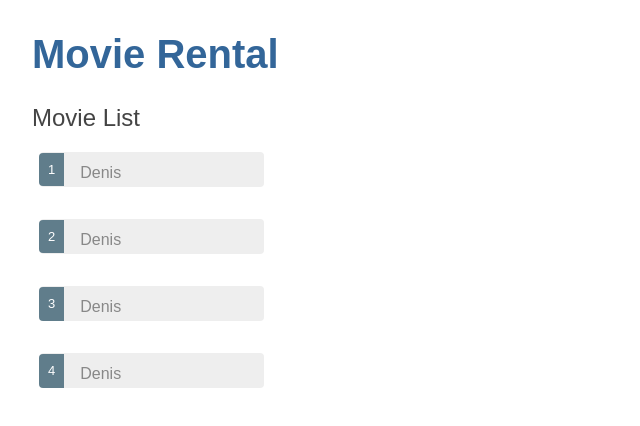
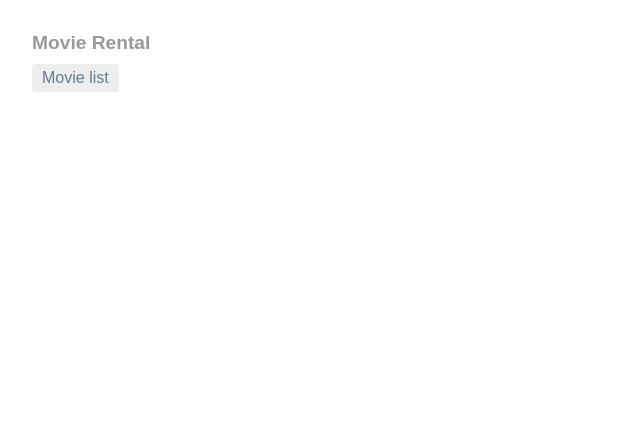
Before and after one commit to deepster/movie-rental, an Angular app in the folder web/src/main/webapp/: page / in a window 1280 px wide. Shown: the top 426 px of the page, without its empty margins (0-640 px from the left). Built offline with nearby package versions, Linux system fonts and the light colour scheme.

Commit message:
Add routing to Movie List (populated by a service)

```diff
--- a/web/src/main/webapp/src/app/app.component.css
+++ b/web/src/main/webapp/src/app/app.component.css
@@ -0,0 +1,34 @@
+/* AppComponent's private CSS styles */
+h1 {
+  font-size: 1.2em;
+  color: #999;
+  margin-bottom: 0;
+}
+
+h2 {
+  font-size: 2em;
+  margin-top: 0;
+  padding-top: 0;
+}
+
+nav a {
+  padding: 5px 10px;
+  text-decoration: none;
+  margin-top: 10px;
+  display: inline-block;
+  background-color: #eee;
+  border-radius: 4px;
+}
+
+nav a:visited, a:link {
+  color: #607d8b;
+}
+
+nav a:hover {
+  color: #039be5;
+  background-color: #cfd8dc;
+}
+
+nav a.active {
+  color: #039be5;
+}
--- a/web/src/main/webapp/src/app/app.component.html
+++ b/web/src/main/webapp/src/app/app.component.html
@@ -1,2 +1,7 @@
 <h1>{{title}}</h1>
-<app-movie-list></app-movie-list>
+
+<nav>
+  <a routerLink="/movies"> Movie list</a>
+</nav>
+
+<router-outlet></router-outlet>
--- a/web/src/main/webapp/src/app/movie-list/movie-list.component.ts
+++ b/web/src/main/webapp/src/app/movie-list/movie-list.component.ts
@@ -14,11 +14,15 @@
 
   movieListURL = "http://localhost:8080/api/movies";
 
+  getMovies(): void {
+    this.movieService.getMovies().subscribe(movies => this.movieList = movies);
+  }
+
   constructor(private movieService: MovieService) {
   }
 
   ngOnInit() {
-    this.movieList = this.movieService.getMovies();
+    this.getMovies();
   }
 
 }
--- a/web/src/main/webapp/src/app/movie.service.ts
+++ b/web/src/main/webapp/src/app/movie.service.ts
@@ -1,5 +1,6 @@
 import {Injectable} from '@angular/core';
 import {Movie} from "./shared/Movie";
+import {Observable, of} from "rxjs";
 
 export const movies: Movie[] =
   [
@@ -15,8 +16,8 @@
 })
 export class MovieService {
 
-  getMovies(): Movie[] {
-    return movies
+  getMovies(): Observable<Movie[]> {
+    return of(movies)
   }
 
   constructor() {
```
